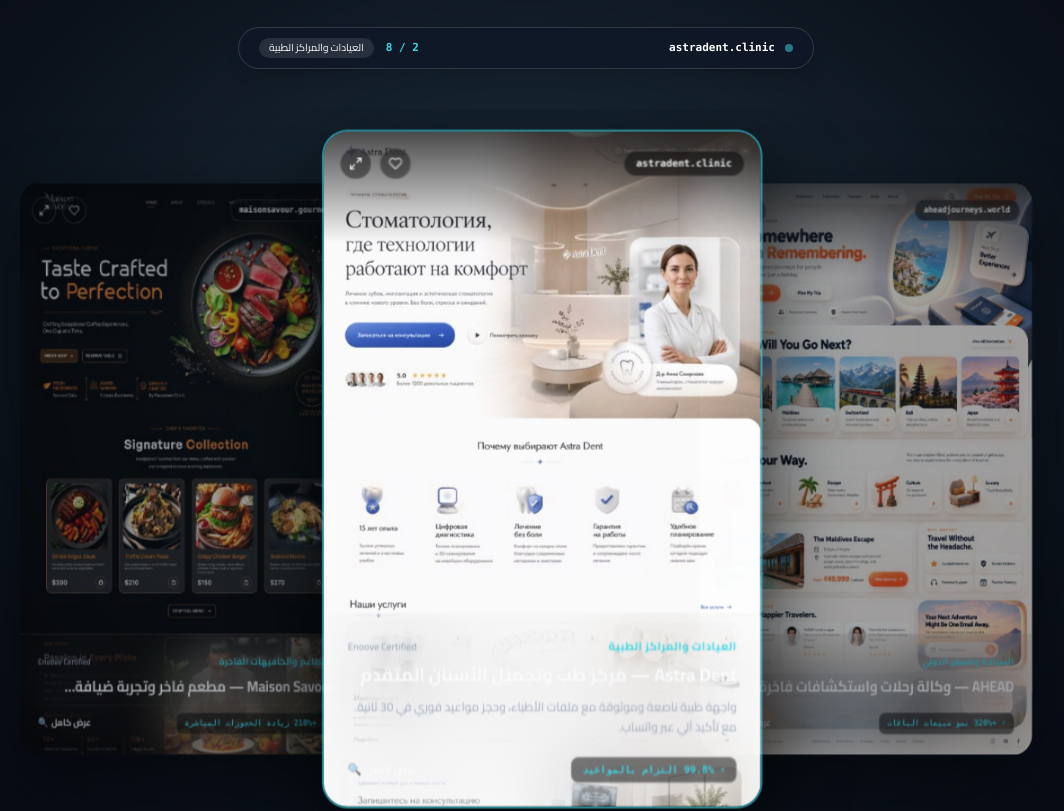
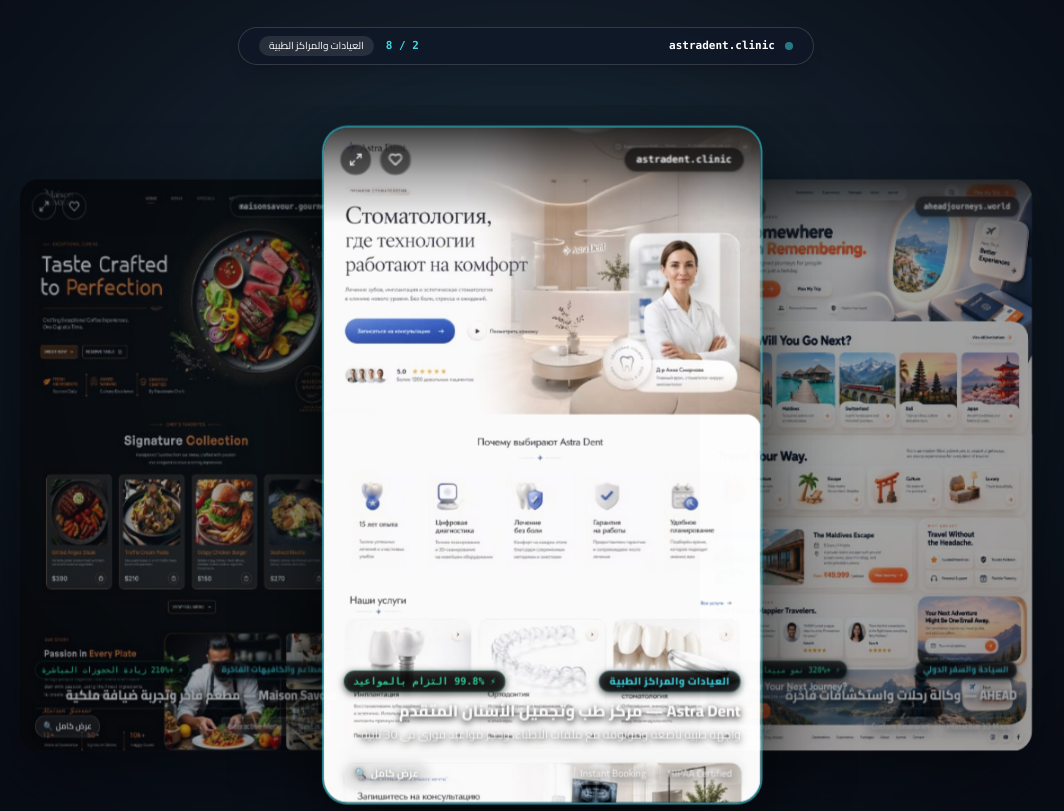
Before and after one commit to mohob12/Enoove, a React (Vite) app: page / in a window 1280 px wide. Shown: the part 1580-2391 px from the top of the page, without its empty margins (114-1178 px from the left). Built offline with nearby package versions, Linux system fonts and the light colour scheme.

Commit message:
style: compact bottom cinematic dark vignette with pure white text in showcase cards

```diff
--- a/src/components/WebShowcaseSlider.tsx
+++ b/src/components/WebShowcaseSlider.tsx
@@ -24,11 +24,11 @@ const showcaseProjects: ShowcaseProject[] = [
     id: 'maison-savour',
     image: '/showcase/maison-savour.jpg',
     url: 'maisonsavour.gourmet',
-    titleAr: 'Maison Savour — مطعم فاخر وتجربة ضيافة استثنائية',
+    titleAr: 'Maison Savour — مطعم فاخر وتجربة ضيافة ملكية',
     titleEn: 'Maison Savour — Fine Dining & Gastronomy Experience',
     categoryAr: 'المطاعم والكافيهات الفاخرة',
     categoryEn: 'Luxury Dining & Gastronomy',
-    descAr: 'تصميم داكن أنيق يبرز الأطباق بجودة سينمائية مع نظام حجز طاولات تفاعلي وقائمة طعام رقمية 4K.',
+    descAr: 'تصميم داكن أنيق يبرز الأطباق بجودة سينمائية مع نظام حجز طاولات تفاعلي.',
     descEn: 'Cinematic dark UI showcasing Michelin-standard dishes with an intelligent table reservation engine.',
     tags: ['Next.js 15', 'Interactive Menu', 'Table Booking API', 'Apple Pay'],
     metricsAr: '+210% زيادة الحجوزات المباشرة',
@@ -43,7 +43,7 @@ const showcaseProjects: ShowcaseProject[] = [
     titleEn: 'Astra Dent — High-Tech Dental & Medical Clinic',
     categoryAr: 'العيادات والمراكز الطبية',
     categoryEn: 'Medical & Dental Healthcare',
-    descAr: 'واجهة طبية ناصعة وموثوقة مع ملفات الأطباء، وحجز مواعيد فوري في 30 ثانية مع تأكيد آلي عبر واتساب.',
+    descAr: 'واجهة طبية ناصعة وموثوقة مع ملفات الأطباء، وحجز مواعيد فوري في 30 ثانية.',
     descEn: 'Pristine healthcare interface featuring doctor profiles and instant 30s appointment scheduling.',
     tags: ['HIPAA Certified', 'Instant Booking', 'WhatsApp Sync', 'Patient Portal'],
     metricsAr: '99.8% التزام بالمواعيد',
@@ -58,8 +58,8 @@ const showcaseProjects: ShowcaseProject[] = [
     titleEn: 'AHEAD — Curated Luxury Travel & Expeditions',
     categoryAr: 'السياحة والسفر الدولي',
     categoryEn: 'Luxury Travel & Expeditions',
-    descAr: 'تصميم تفاعلي غامر مستوحى من نافذة الطائرة، يستعرض الوجهات العالمية وباقات السفر مع حجز فوري.',
-    descEn: 'Immersive airplane-window inspired UI curating unforgettable global destinations and custom packages.',
+    descAr: 'تصميم تفاعلي غامر مستوحى من نافذة الطائرة، يستعرض الوجهات العالمية.',
+    descEn: 'Immersive airplane-window inspired UI curating unforgettable global destinations.',
     tags: ['Interactive 3D Maps', 'Custom Itineraries', 'Multi-Currency', 'Live Weather'],
     metricsAr: '+320% نمو مبيعات الباقات',
     metricsEn: '+320% Package Sales Growth',
@@ -73,7 +73,7 @@ const showcaseProjects: ShowcaseProject[] = [
     titleEn: 'Livora Interiors — Haute Architecture & Furniture',
     categoryAr: 'العقارات والتصميم الداخلي',
     categoryEn: 'Real Estate & Interior Architecture',
-    descAr: 'استعراض معماري أنيق للأثاث الفاخر والغرف وتنسيقات المنازل مع كتالوج تفاعلي للشراء والتخصيص.',
+    descAr: 'استعراض معماري أنيق للأثاث الفاخر والغرف وتنسيقات المنازل مع كتالوج تفاعلي.',
     descEn: 'Architectural aesthetic showcasing curated designer furniture and luxury living spaces.',
     tags: ['3D Room Configurator', 'E-commerce Engine', 'Bespoke Inquiries'],
     metricsAr: 'مبيعات +1.8M$ في أول 3 أشهر',
@@ -88,8 +88,8 @@ const showcaseProjects: ShowcaseProject[] = [
     titleEn: 'Royal Crest — 5-Star Hotel & Presidential Suites',
     categoryAr: 'الفنادق والمنتجعات',
     categoryEn: 'Hotels & Luxury Resorts',
-    descAr: 'أجواء ذهبية ملكية وفخامة داكنة لاستعراض الأجنحة، المرافق والسبا، مع محرك حجز غرف فوري.',
-    descEn: 'Regal obsidian and gold aesthetic showcasing presidential suites, spa, and instant availability engine.',
+    descAr: 'أجواء ذهبية ملكية وفخامة داكنة لاستعراض الأجنحة، المرافق والسبا.',
+    descEn: 'Regal obsidian and gold aesthetic showcasing presidential suites, spa, and booking.',
     tags: ['Real-time PMS Sync', 'Virtual Room Tour', 'VIP Concierge'],
     metricsAr: '98% نسبة إشغال الغرف',
     metricsEn: '98% Average Occupancy Rate',
@@ -103,7 +103,7 @@ const showcaseProjects: ShowcaseProject[] = [
     titleEn: 'CAKÉ — Haute Confectionery & Gourmet E-Commerce',
     categoryAr: 'التجارة الإلكترونية الفاخرة',
     categoryEn: 'Luxury Gourmet E-Commerce',
-    descAr: 'كتالوج تفاعلي 360° لاختيار كيك المناسبات حسب المزاج والمكونات مع تجربة شراء ودفع فائقة السلاسة.',
+    descAr: 'كتالوج تفاعلي 360° لاختيار كيك المناسبات حسب المزاج والمكونات.',
     descEn: '360° interactive product catalog allowing mood-based customization with frictionless checkout.',
     tags: ['Headless Shopify', 'Custom Cake Builder', 'Same-Day Dispatch'],
     metricsAr: '+180% معدل تحويل السلة',
@@ -118,7 +118,7 @@ const showcaseProjects: ShowcaseProject[] = [
     titleEn: 'Travel Around The World — Global Booking Portal',
     categoryAr: 'بوابات الحجز الإلكتروني',
     categoryEn: 'Online Travel Agency (OTA)',
-    descAr: 'محرك بحث متطور للطيران والفنادق، باقات سفر شائعة، وعروض حصرية بتجربة استخدام نظيفة وعصرية.',
+    descAr: 'محرك بحث متطور للطيران والفنادق، باقات سفر شائعة، وعروض حصرية.',
     descEn: 'Comprehensive flight & hotel search engine with clean UI and curated worldwide deals.',
     tags: ['GDS Flight API', 'Dynamic Packaging', 'Instant Confirmation'],
     metricsAr: '45,000+ تذكرة شهرياً',
@@ -133,7 +133,7 @@ const showcaseProjects: ShowcaseProject[] = [
     titleEn: 'Ticket Plan — Curated Tours & Global Destinations',
     categoryAr: 'تنظيم الرحلات الدولية',
     categoryEn: 'Global Tours & Itineraries',
-    descAr: 'استعراض أجمل الوجهات السياحية العالمية (إيطاليا، فرنسا، تركيا، كندا) مع عروض سياحية مخصصة.',
+    descAr: 'استعراض أجمل الوجهات السياحية العالمية مع عروض سياحية مخصصة.',
     descEn: 'Dynamic destination guide highlighting global landmarks with tailor-made tour itineraries.',
     tags: ['Destination Guides', 'Group Tours', 'Mobile App Sync'],
     metricsAr: 'تقييم 4.9/5 من 12,000 مسافر',
@@ -204,7 +204,7 @@ export const WebShowcaseSlider: React.FC = () => {
         </div>
 
         {/* Minimalist Top Indicator Pill */}
-        <div className={`max-w-xl mx-auto mb-10 px-5 py-2.5 rounded-full backdrop-blur-2xl border shadow-lg flex items-center justify-between text-xs transition-colors duration-300 ${
+        <div className={`max-w-xl mx-auto mb-10 px-5 py-2 rounded-full backdrop-blur-2xl border shadow-lg flex items-center justify-between text-xs transition-colors duration-300 ${
           isDark
             ? 'bg-[#101827]/85 border-white/15 text-[#A5B0C2]'
             : 'bg-white/85 border-slate-200 text-slate-700 shadow-slate-200/50'
@@ -239,7 +239,6 @@ export const WebShowcaseSlider: React.FC = () => {
             const isLeft = offset < 0;
             const absOffset = Math.abs(offset);
 
-            // Spatial positioning for tall portrait cards
             const translateX = offset * 340;
             const translateZ = -absOffset * 190;
             const rotateY = isCenter ? 0 : isLeft ? 26 : -26;
@@ -270,12 +269,12 @@ export const WebShowcaseSlider: React.FC = () => {
                   loading="eager"
                 />
 
-                {/* Subtle top shade for action buttons */}
-                <div className="absolute top-0 left-0 right-0 h-28 bg-gradient-to-b from-black/70 to-transparent pointer-events-none z-10"></div>
+                {/* Subtle top shade for top buttons */}
+                <div className="absolute top-0 left-0 right-0 h-24 bg-gradient-to-b from-black/75 via-black/30 to-transparent pointer-events-none z-10"></div>
 
-                {/* 2. Top Minimalist Floating Action Badges */}
+                {/* Top Action Badges */}
                 <div className="absolute top-4 right-4 left-4 flex items-center justify-between z-20">
-                  <div className="px-3 py-1 rounded-full text-[10px] font-mono font-bold text-white bg-black/50 backdrop-blur-md border border-white/15">
+                  <div className="px-3 py-1 rounded-full text-[10px] font-mono font-bold text-white bg-black/60 backdrop-blur-md border border-white/20 shadow-md">
                     {item.url}
                   </div>
                   <div className="flex items-center gap-2">
@@ -286,8 +285,8 @@ export const WebShowcaseSlider: React.FC = () => {
                       }}
                       className={`p-2 rounded-full backdrop-blur-md border transition-all cursor-pointer ${
                         liked[item.id]
-                          ? 'bg-red-500/30 border-red-500/60 text-red-400'
-                          : 'bg-black/40 border-white/20 text-white/80 hover:text-white'
+                          ? 'bg-red-500/40 border-red-500/70 text-red-300'
+                          : 'bg-black/50 border-white/25 text-white hover:text-red-400'
                       }`}
                       title="حفظ في المفضلة"
                     >
@@ -298,7 +297,7 @@ export const WebShowcaseSlider: React.FC = () => {
                         e.stopPropagation();
                         setModalImage(item.image);
                       }}
-                      className="p-2 rounded-full bg-black/40 hover:bg-black/60 backdrop-blur-md border border-white/20 text-white transition-colors cursor-pointer"
+                      className="p-2 rounded-full bg-black/50 hover:bg-black/70 backdrop-blur-md border border-white/25 text-white transition-colors cursor-pointer"
                       title="معاينة الواجهة كاملة بدقة عالية"
                     >
                       <ExpandIcon size={14} />
@@ -306,41 +305,47 @@ export const WebShowcaseSlider: React.FC = () => {
                   </div>
                 </div>
 
-                {/* 3. Bottom-Only Translucent Luxury Frosted Glass Overlay */}
+                {/* 2. Compact Cinematic Dark Vignette Overlay with Pure White Text */}
                 <div
-                  className={`relative z-20 p-5 sm:p-6 backdrop-blur-2xl border-t transition-colors duration-300 ${
-                    isDark
-                      ? 'bg-gradient-to-t from-[#080B14]/98 via-[#080B14]/85 to-[#080B14]/40 border-white/15 text-white'
-                      : 'bg-gradient-to-t from-white/98 via-white/90 to-white/60 border-slate-200/80 text-slate-900 shadow-lg'
-                  }`}
+                  className="relative z-20 px-4 sm:px-5 pt-8 pb-4 bg-gradient-to-t from-black/98 via-black/85 to-transparent flex flex-col justify-end text-white drop-shadow-[0_2px_4px_rgba(0,0,0,0.9)]"
                 >
-                  <div className="flex items-center justify-between mb-1.5">
-                    <span className="text-[11px] font-bold uppercase tracking-wider text-[#0284C7] dark:text-[#40D9E8]">
+                  {/* Category Pill & Live Metric in one compact line */}
+                  <div className="flex items-center justify-between gap-2 mb-1.5">
+                    <span className="px-2.5 py-0.5 rounded-full text-[10px] font-extrabold uppercase tracking-wider text-[#40D9E8] bg-black/70 border border-[#40D9E8]/30 backdrop-blur-md shadow-sm">
                       {lang === 'ar' ? item.categoryAr : item.categoryEn}
                     </span>
-                    <span className="text-[10px] font-semibold text-slate-500 dark:text-[#A5B0C2]">Enoove Certified</span>
+                    <span className="text-[10px] font-mono font-bold text-emerald-400 bg-black/70 px-2 py-0.5 rounded-full border border-emerald-500/30 backdrop-blur-md">
+                      ⚡ {lang === 'ar' ? item.metricsAr : item.metricsEn}
+                    </span>
                   </div>
 
-                  <h3 className="text-base sm:text-lg font-bold leading-tight mb-2 text-slate-900 dark:text-white line-clamp-1">
+                  {/* Project Title: Pure Bright White, High-Contrast */}
+                  <h3 className="text-sm sm:text-base font-extrabold leading-snug mb-1 text-white line-clamp-1 drop-shadow-md">
                     {lang === 'ar' ? item.titleAr : item.titleEn}
                   </h3>
 
+                  {/* Compact Description: Pure White for maximum legibility */}
                   {isCenter && (
-                    <p className="text-xs line-clamp-2 mb-3 leading-relaxed text-slate-600 dark:text-[#A5B0C2]">
+                    <p className="text-[11px] sm:text-xs line-clamp-1 mb-2.5 text-white/95 font-medium leading-relaxed drop-shadow">
                       {lang === 'ar' ? item.descAr : item.descEn}
                     </p>
                   )}
 
-                  <div className="flex items-center justify-between gap-2 pt-2 border-t border-black/5 dark:border-white/10">
-                    <div className="px-2.5 py-1 rounded-lg text-[10px] font-mono font-semibold bg-black/10 dark:bg-black/50 text-[#0284C7] dark:text-[#40D9E8] border border-black/5 dark:border-white/10 truncate">
-                      ⚡ {lang === 'ar' ? item.metricsAr : item.metricsEn}
+                  {/* Slim Footer: Tech Tags & Quick Expand Link */}
+                  <div className="flex items-center justify-between gap-2 pt-2 border-t border-white/15 text-[10px]">
+                    <div className="flex flex-wrap gap-1">
+                      {item.tags.slice(0, 2).map((tg) => (
+                        <span key={tg} className="px-2 py-0.5 rounded bg-white/10 backdrop-blur-md border border-white/20 text-white font-medium">
+                          {tg}
+                        </span>
+                      ))}
                     </div>
                     <button
                       onClick={(e) => {
                         e.stopPropagation();
                         setModalImage(item.image);
                       }}
-                      className="text-[11px] font-bold text-slate-900 dark:text-white hover:underline flex items-center gap-1 cursor-pointer shrink-0"
+                      className="text-white hover:text-[#40D9E8] font-bold flex items-center gap-1 cursor-pointer transition-colors bg-white/10 hover:bg-white/20 px-2.5 py-1 rounded-full border border-white/20 shrink-0"
                     >
                       <span>عرض كامل</span>
                       <span>🔍</span>
```
